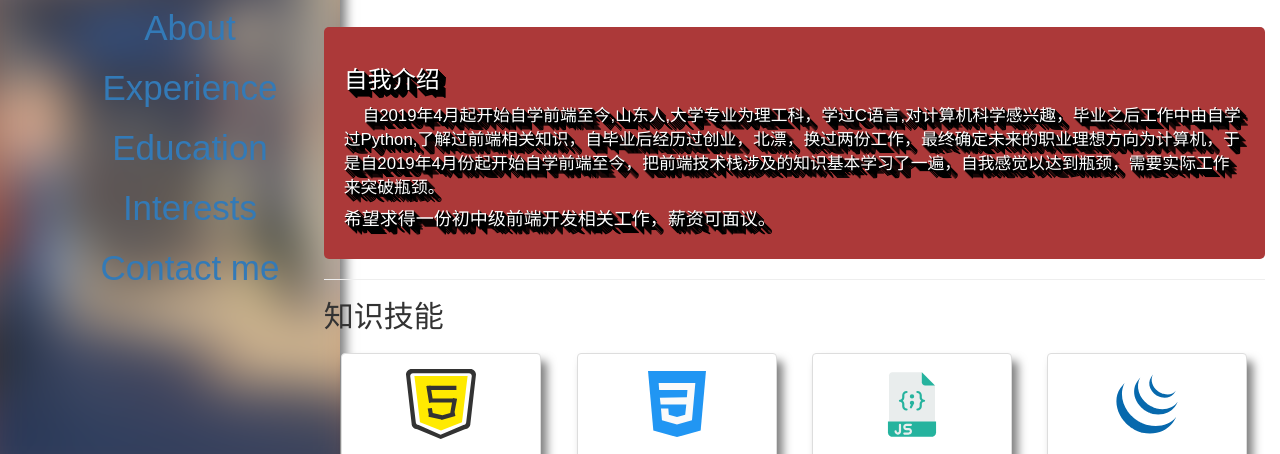
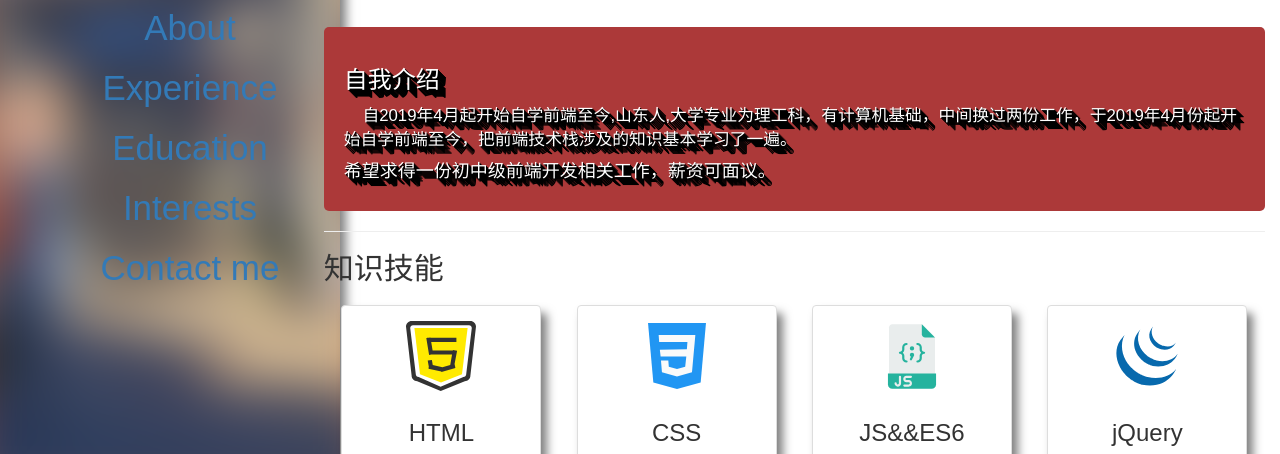
Before and after one commit to WilliamDLGroup/liuliang1356.github.io, a plain HTML site: page about.html in a window 1280 px wide. Shown: the part 327-781 px from the top of the page. Drawn offline with nearby package versions, Linux system fonts and the light colour scheme.

Commit message:
about page change

```diff
--- a/about.html
+++ b/about.html
@@ -99,7 +99,7 @@
                     </div>
                     <div class="self-intro">
                         <h3>自我介绍</h3>
-                        <p class="self-introduction"> &nbsp&nbsp&nbsp&nbsp自2019年4月起开始自学前端至今,山东人,大学专业为理工科，学过C语言,对计算机科学感兴趣，毕业之后工作中由自学过Python,了解过前端相关知识，自毕业后经历过创业，北漂，换过两份工作，最终确定未来的职业理想方向为计算机，于是自2019年4月份起开始自学前端至今，把前端技术栈涉及的知识基本学习了一遍，自我感觉以达到瓶颈，需要实际工作来突破瓶颈。</p>
+                        <p class="self-introduction"> &nbsp&nbsp&nbsp&nbsp自2019年4月起开始自学前端至今,山东人,大学专业为理工科，有计算机基础，中间换过两份工作，于2019年4月份起开始自学前端至今，把前端技术栈涉及的知识基本学习了一遍。</p>
                         <h4>希望求得一份初中级前端开发相关工作，薪资可面议。</h4>
 
                     </div>
```
